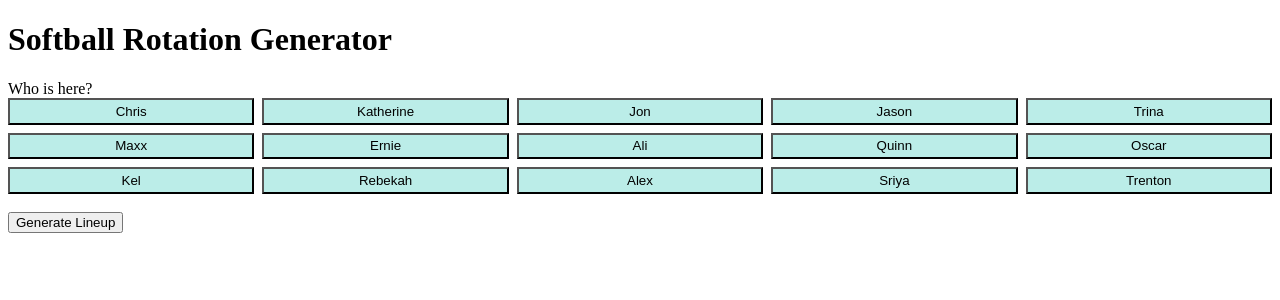
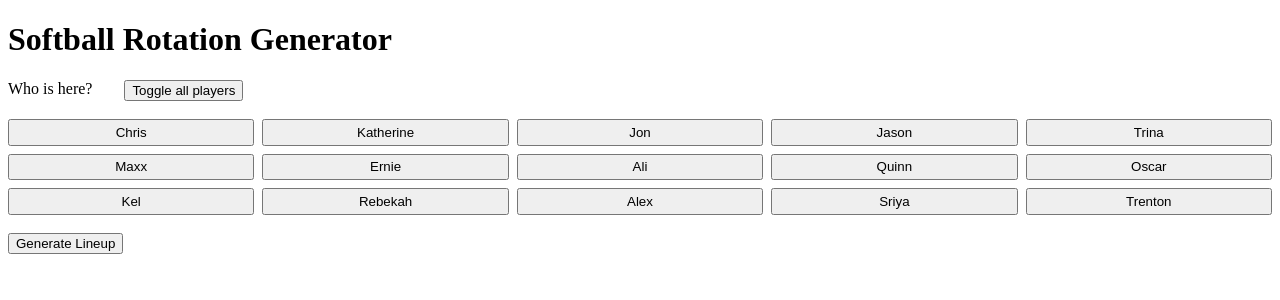
Before and after one commit to QTSalt/Softball, a React (Vite) app: page / in a window 1280 px wide. Shown: the top 300 px of the page. Built offline with nearby package versions, Linux system fonts and the light colour scheme.

Commit message:
ux pass on active players

```diff
--- a/src/App.tsx
+++ b/src/App.tsx
@@ -39,6 +39,11 @@ const inningTextEven: React.CSSProperties = {
     padding: ".125em"
 }
 
+const playerActivationRow: React.CSSProperties = {
+    display: "flex",
+    gap: "2em",
+}
+
 const InningMap = (props: {inning: InningAssignment, inningCount: number} ) => {
     const {inning, inningCount} = props;
 
@@ -53,7 +58,7 @@ const InningMap = (props: {inning: InningAssignment, inningCount: number} ) => {
 }
 
 export const App = () => {
-    const [activePlayers, setActivePlayers] = useState<Player[]>(PLAYERS);
+    const [activePlayers, setActivePlayers] = useState<Player[]>([]);
     const [rotation, setRotation] = useState<InningAssignment[]>([]);
 
     const shuffle = (players: Player[]): Player[] => {
@@ -96,7 +101,15 @@ export const App = () => {
     return (
         <div>
             <h1>Softball Rotation Generator</h1>
-            Who is here?
+            <div style={playerActivationRow}>
+                Who is here?
+                <button onClick={() => {
+                    activePlayers.length == 0 ?
+                    setActivePlayers(PLAYERS) :
+                    setActivePlayers([])}}
+                >Toggle all players</button>
+            </div>
+            <br/>
             <div style={playerGrid}>
                 {PLAYERS.map((player: Player) => (
                     <button style={
```
